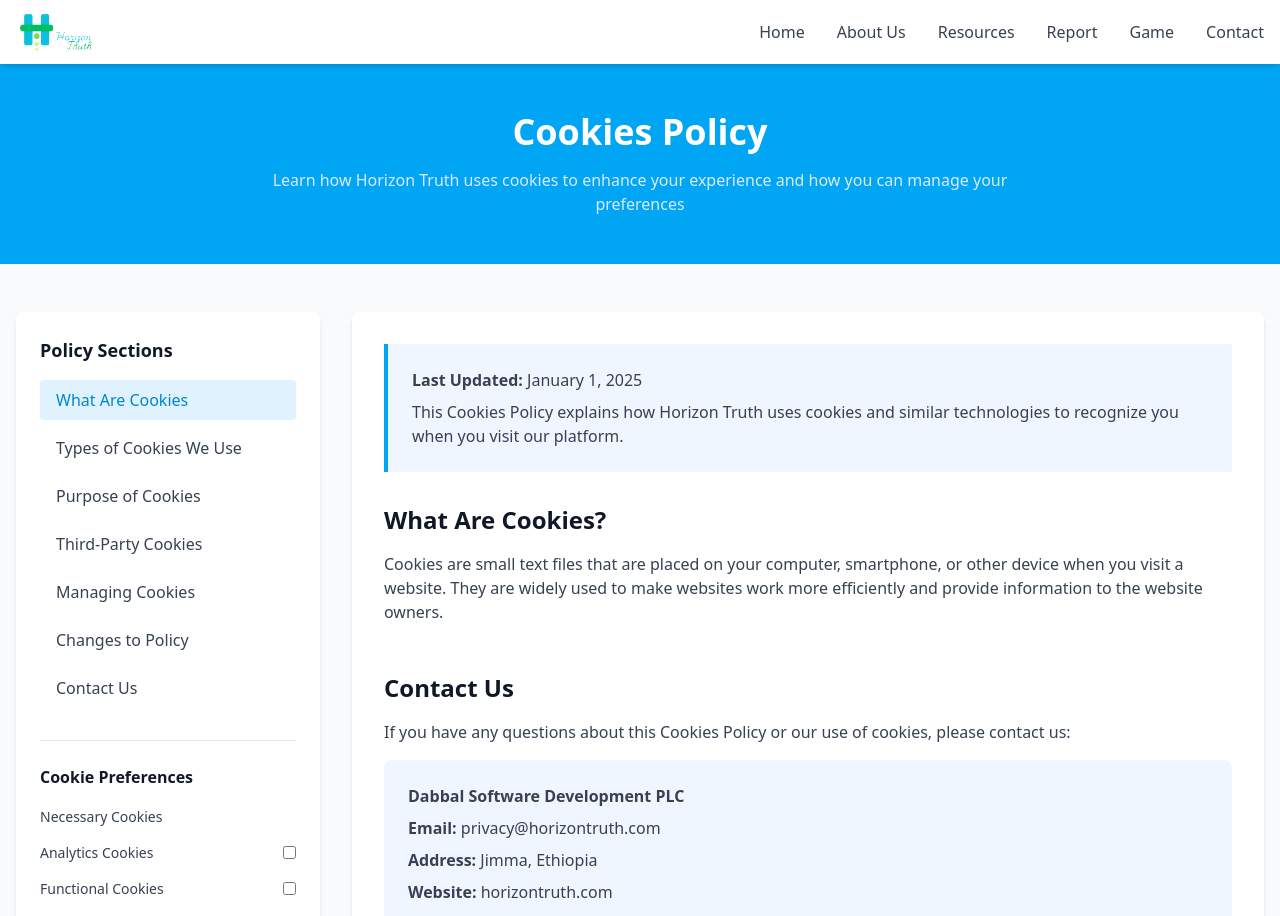
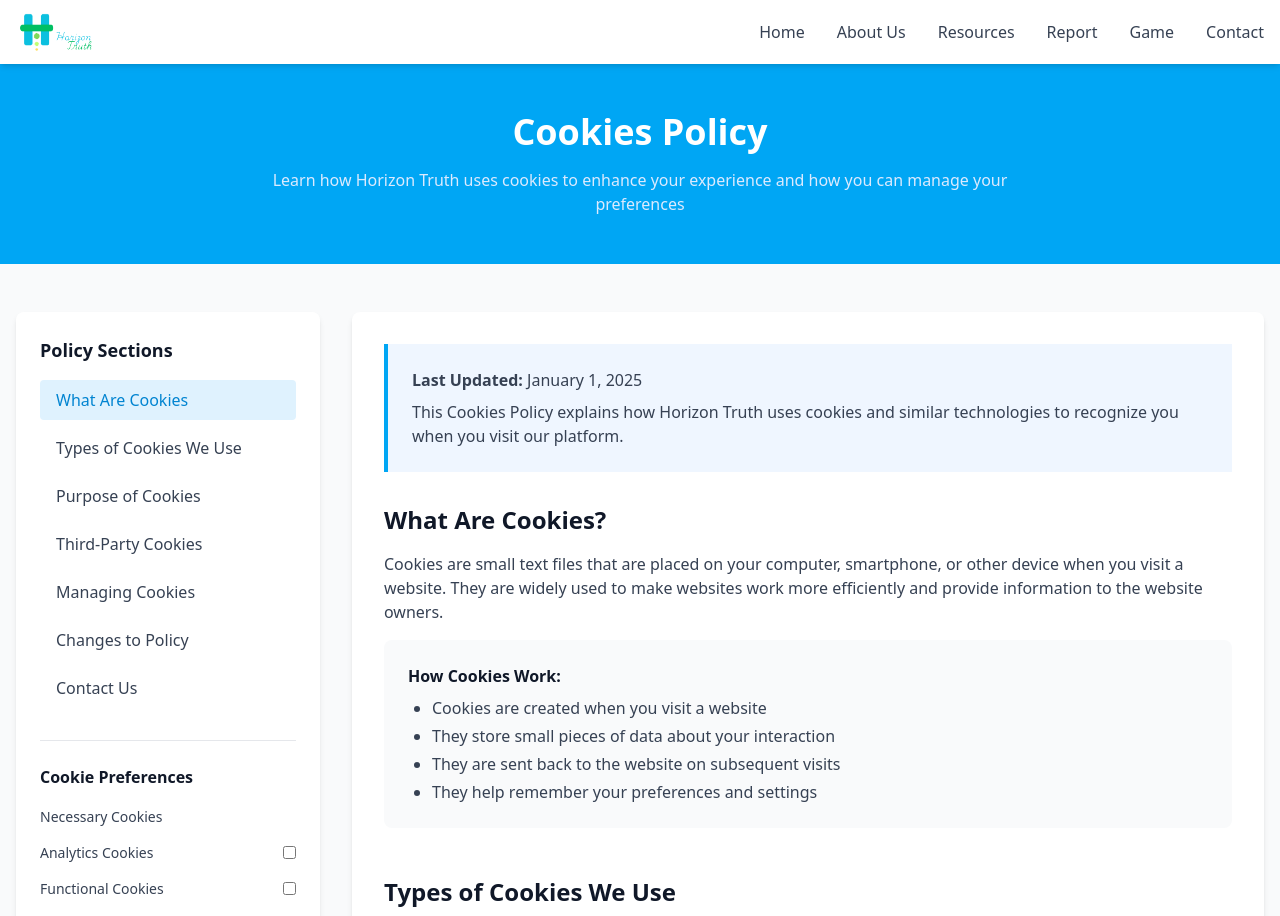
Before and after one commit to Dabbal-Softwares/Horizon-Truth, a React (Vite) app: page /cookies in a window 1280 px wide. Shown: the top 916 px of the page. Built offline with nearby package versions, Linux system fonts and the light colour scheme.

Commit message:
clean up

```diff
--- a/src/components/about/HorizonStory.tsx
+++ b/src/components/about/HorizonStory.tsx
@@ -1,3 +1,4 @@
+import { Link } from "react-router-dom"
 
 const HorizonStory = () => {
   return (
@@ -17,9 +18,9 @@
                     <p className="text-gray-700 mb-8">
                         Today, we combine evidence-based educational approaches with innovative technology to create engaging experiences that make learning about misinformation prevention both effective and enjoyable.
                     </p>
-                    <a href="https://truth.debbal.com/contact" className="inline-block bg-sky-500 hover:bg-green-700 text-white font-semibold py-3 px-8 rounded-lg transition duration-300 shadow-lg">
+                    <Link to="/contact" className="inline-block bg-sky-500 hover:bg-green-700 text-white font-semibold py-3 px-8 rounded-lg transition duration-300 shadow-lg">
                         Get in Touch
-                    </a>
+                    </Link>
                 </div>
                 <div className="lg:w-1/2 lg:pl-16">
                     <div className="bg-blue-50 p-8 rounded-xl shadow-md">
--- a/src/components/about/PartnersSection.tsx
+++ b/src/components/about/PartnersSection.tsx
@@ -33,7 +33,7 @@
             }}
           />
           <div
-            className={`${iconBgColor} w-16 h-16 rounded-full flex items-center justify-center mx-auto mb-3 hidden`}
+            className={`${iconBgColor} w-16 h-16 rounded-full items-center justify-center mx-auto mb-3 hidden`}
           >
             <i className={`${iconClass} ${iconColor} text-xl`}></i>
           </div>
--- a/src/components/about/TeamSection.tsx
+++ b/src/components/about/TeamSection.tsx
@@ -1,3 +1,4 @@
+import { Link } from "react-router-dom";
 import { AbduljPhoto, AbdurehmanA, AbdurezakIsak, AjaibMoh, BilkesEl, Getahun, MohammedHas1, MohammedIb, MohammedMum, RemlaHa, worknehD } from "../../assets/photos";
 
 interface TeamMember {
@@ -128,12 +129,12 @@
         </div>
 
         <div className="text-center mt-12">
-          <a
-            href="https://truth.debbal.com/contact"
+          <Link
+            to="/contact"
             className="inline-block bg-sky-500 hover:bg-green-700 text-white font-semibold py-3 px-8 rounded-lg transition duration-300 shadow-lg"
           >
             Join Our Team
-          </a>
+          </Link>
         </div>
       </div>
     </section>
--- a/src/pages/CookiesPolicy.tsx
+++ b/src/pages/CookiesPolicy.tsx
@@ -76,184 +76,6 @@
   // Rest of the component remains the same...
   return (
     <div className="font-sans antialiased text-gray-800 bg-gray-50">
-      <div className="bg-sky-500 py-12 text-white">
-        <div className="container mx-auto px-4">
-          <h1 className="text-3xl md:text-4xl font-bold text-center mb-4">
-            Cookies Policy
-          </h1>
-          <p className="text-center text-blue-100 max-w-3xl mx-auto">
-            Learn how Horizon Truth uses cookies to enhance your experience and
-            how you can manage your preferences
-          </p>
-        </div>
-      </div>
-
-      <div className="container mx-auto px-4 py-12">
-        <div className="flex flex-col lg:flex-row gap-8">
-          {/* Sidebar Navigation */}
-          <div className="lg:w-1/4">
-            <div className="bg-white rounded-lg shadow-md p-6 sticky top-24">
-              <h3 className="text-lg font-bold text-gray-900 mb-4">
-                Policy Sections
-              </h3>
-              <ul className="space-y-2">
-                {sections.map((section) => (
-                  <li key={section.id}>
-                    <button
-                      onClick={() => scrollToSection(section.id)}
-                      className={`w-full text-left py-2 px-4 rounded transition duration-300 ${
-                        activeSection === section.id
-                          ? "bg-sky-100 text-sky-600 font-medium"
-                          : "text-gray-700 hover:bg-gray-100"
-                      }`}
-                    >
-                      {section.title}
-                    </button>
-                  </li>
-                ))}
-              </ul>
-
-              {/* Cookie Preferences Widget */}
-              <div className="mt-8 pt-6 border-t border-gray-200">
-                <h4 className="font-bold text-gray-900 mb-4">
-                  Cookie Preferences
-                </h4>
-                <div className="space-y-3">
-                  <div className="flex items-center justify-between">
-                    <span className="text-sm text-gray-700">
-                      Necessary Cookies
-                    </span>
-                    <div className="relative inline-block w-12 h-6">
-                      <input
-                        type="checkbox"
-                        checked={cookiePreferences.necessary}
-                        disabled
-                        className="opacity-0 w-0 h-0"
-                      />
-                      <span className="slider round bg-sky-500 cursor-not-allowed"></span>
-                    </div>
-                  </div>
-
-                  <div className="flex items-center justify-between">
-                    <span className="text-sm text-gray-700">
-                      Analytics Cookies
-                    </span>
-                    <label className="switch">
-                      <input
-                        type="checkbox"
-                        checked={cookiePreferences.analytics}
-                        onChange={() => handlePreferenceChange("analytics")}
-                      />
-                      <span className="slider round"></span>
-                    </label>
-                  </div>
-
-                  <div className="flex items-center justify-between">
-                    <span className="text-sm text-gray-700">
-                      Functional Cookies
-                    </span>
-                    <label className="switch">
-                      <input
-                        type="checkbox"
-                        checked={cookiePreferences.functional}
-                        onChange={() => handlePreferenceChange("functional")}
-                      />
-                      <span className="slider round"></span>
-                    </label>
-                  </div>
-
-                  <div className="flex items-center justify-between">
-                    <span className="text-sm text-gray-700">
-                      Marketing Cookies
-                    </span>
-                    <label className="switch">
-                      <input
-                        type="checkbox"
-                        checked={cookiePreferences.marketing}
-                        onChange={() => handlePreferenceChange("marketing")}
-                      />
-                      <span className="slider round"></span>
-                    </label>
-                  </div>
-
-                  <div className="flex space-x-2 mt-4">
-                    <button
-                      onClick={savePreferences}
-                      className="flex-1 bg-sky-500 hover:bg-sky-600 text-white text-sm py-2 px-3 rounded transition duration-300"
-                    >
-                      Save Preferences
-                    </button>
-                    <button
-                      onClick={acceptAllCookies}
-                      className="flex-1 bg-gray-500 hover:bg-gray-600 text-white text-sm py-2 px-3 rounded transition duration-300"
-                    >
-                      Accept All
-                    </button>
-                  </div>
-                </div>
-              </div>
-            </div>
-          </div>
-
-          {/* Main Content */}
-          <div className="lg:w-3/4">
-            <div className="bg-white rounded-lg shadow-md p-8">
-              <div className="prose max-w-none">
-                <div className="bg-blue-50 border-l-4 border-sky-500 p-6 mb-8">
-                  <p className="text-gray-700 font-medium">
-                    <strong>Last Updated:</strong> January 1, 2025
-                  </p>
-                  <p className="text-gray-700 mt-2">
-                    This Cookies Policy explains how Horizon Truth uses cookies
-                    and similar technologies to recognize you when you visit our
-                    platform.
-                  </p>
-                </div>
-
-                {/* Rest of your content sections... */}
-                <div id="what-are-cookies" className="mb-12 scroll-mt-24">
-                  <h2 className="text-2xl font-bold text-gray-900 mb-4">
-                    What Are Cookies?
-                  </h2>
-                  <p className="text-gray-700 mb-4">
-                    Cookies are small text files that are placed on your
-                    computer, smartphone, or other device when you visit a
-                    website. They are widely used to make websites work more
-                    efficiently and provide information to the website owners.
-                  </p>
-                  {/* ... rest of content */}
-                </div>
-
-                {/* Add other sections here */}
-
-                <div id="contact" className="mb-12 scroll-mt-24">
-                  <h2 className="text-2xl font-bold text-gray-900 mb-4">
-                    Contact Us
-                  </h2>
-                  <p className="text-gray-700 mb-4">
-                    If you have any questions about this Cookies Policy or our
-                    use of cookies, please contact us:
-                  </p>
-                  <div className="bg-blue-50 p-6 rounded-lg">
-                    <p className="text-gray-700 mb-2">
-                      <strong>Dabbal Software Development PLC</strong>
-                    </p>
-                    <p className="text-gray-700 mb-2">
-                      <strong>Email:</strong> privacy@horizontruth.com
-                    </p>
-                    <p className="text-gray-700 mb-2">
-                      <strong>Address:</strong> Jimma, Ethiopia
-                    </p>
-                    <p className="text-gray-700">
-                      <strong>Website:</strong> horizontruth.com
-                    </p>
-                  </div>
-                </div>
-              </div>
-            </div>
-          </div>
-        </div>
-      </div>
       <div className="bg-sky-500 py-12 text-white">
         <div className="container mx-auto px-4">
           <h1 className="text-3xl md:text-4xl font-bold text-center mb-4">
--- a/src/pages/Reporting.tsx
+++ b/src/pages/Reporting.tsx
@@ -1,4 +1,3 @@
-import CTAWithButton from "../components/common/CTAWithButton";
 import Hero from "../components/Hero";
 import ComputingImpactSection from "../components/reporting/ComputingImpactSection";
 import HowItWorkSection from "../components/reporting/HowItWorkSection";
@@ -36,7 +35,7 @@
       <ReportingForm />
       <VerificationSection />
       <ComputingImpactSection />
-      <CTAWithButton />
+      {/* <CTAWithButton /> */}
     </div>
   );
 };
```
Also changed, not shown: src/components/common/FAQs.tsx (+7 -8 lines).
